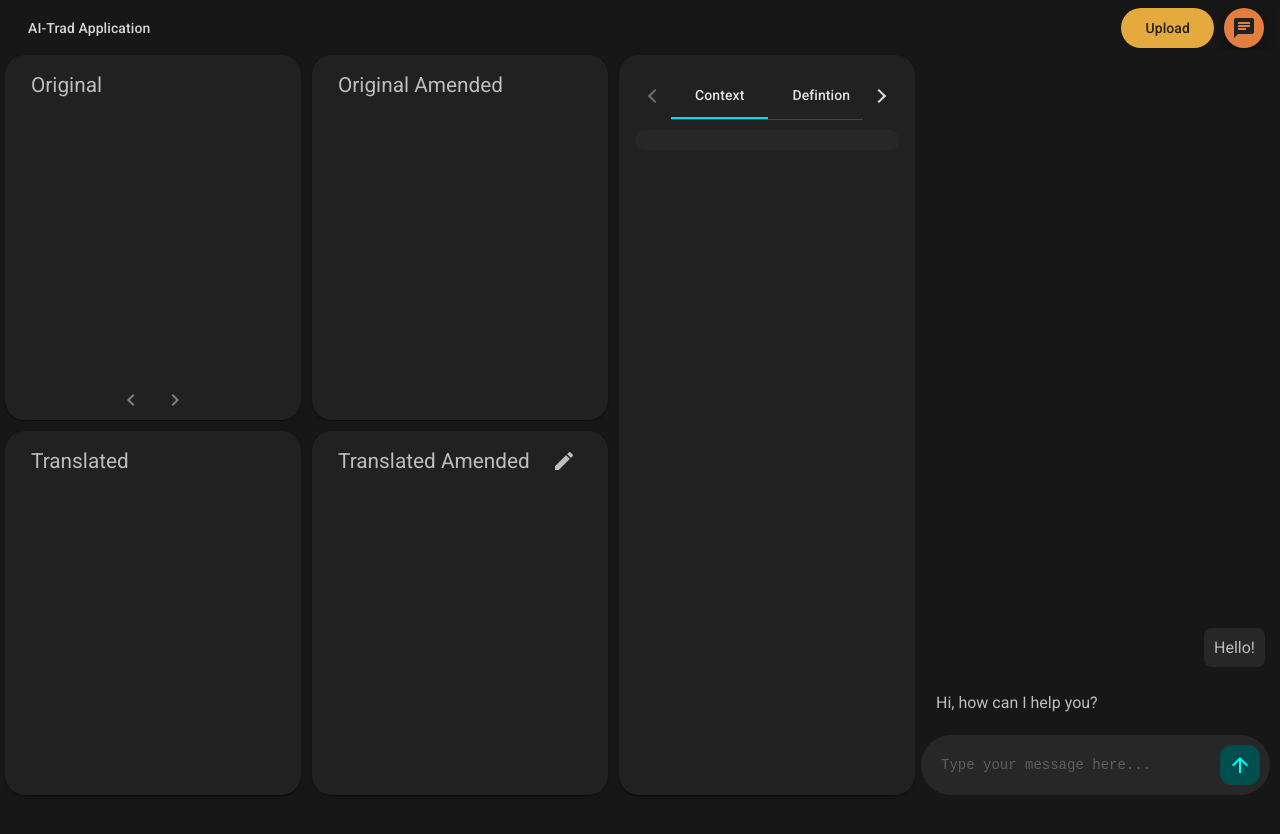
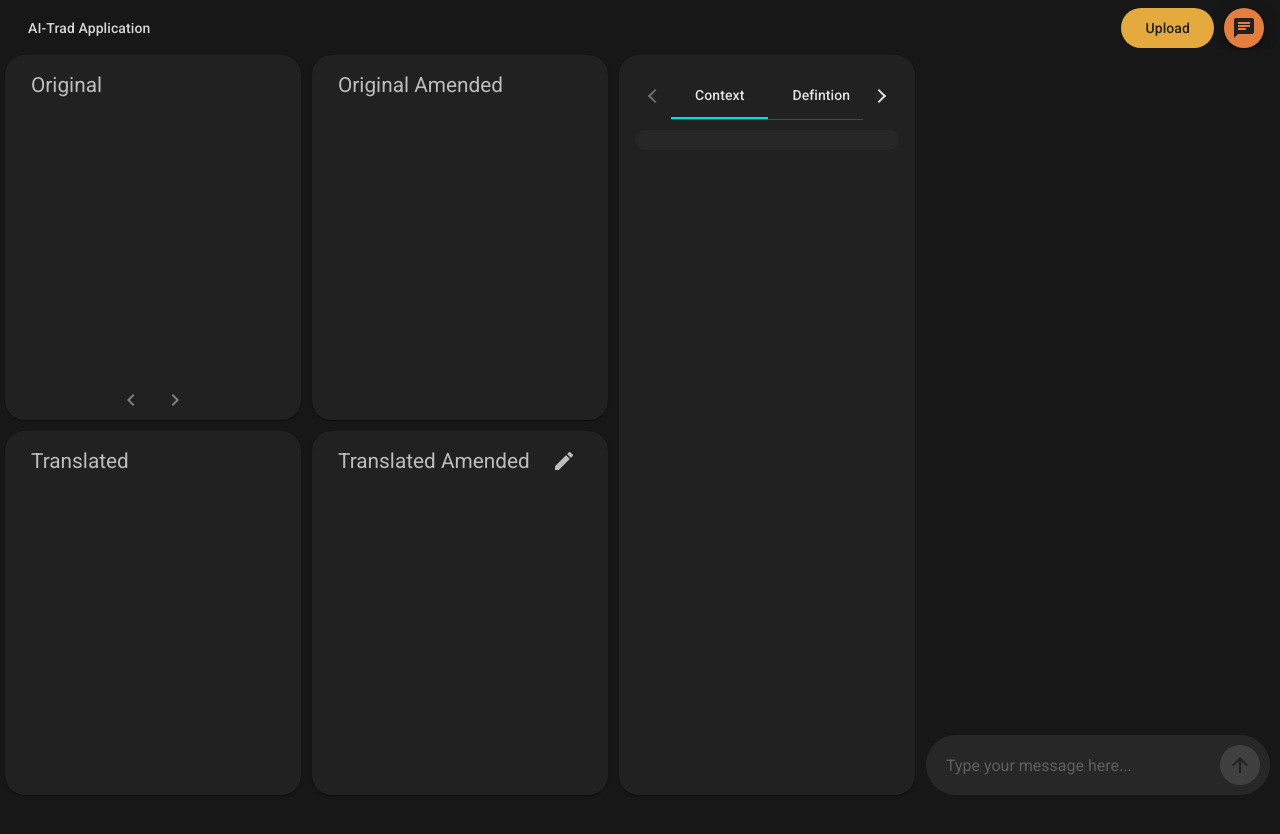
Before and after one commit to Gambarenerd/Mockup-Front, an Angular app: page / in a window 1280 px wide. Both pictures are taken after a click on the button "chat". Shown: the top 834 px of the page. Built offline with nearby package versions, Linux system fonts and the light colour scheme.

Commit message:
chat: implementing chat

```diff
--- /dev/null
+++ b/src/app/chat/chat.component.css
@@ -0,0 +1,92 @@
+.chat-container {
+    display: flex;
+    flex-direction: column;
+    height: 100%;
+    padding: 0px 5px 0px 10px;
+  }
+
+  .chat-messages-container::-webkit-scrollbar {
+    width: 10px;
+   }
+
+   .chat-messages-container::-webkit-scrollbar-track {
+    background: transparent;
+   }
+
+   .chat-messages-container::-webkit-scrollbar-thumb {
+    background: #7c7c7c;
+    border-radius: 4px;
+   }
+
+   .chat-messages-container::-webkit-scrollbar-thumb:hover {
+    background: #555;
+   }
+
+  .chat-messages-container {
+    display: flex;
+    flex-direction: column;
+    padding: 5px;
+    overflow-y: auto;
+    border-radius: 8px;
+    margin-top: auto;
+  }
+
+  .chat-message {
+    margin: 8px 0;
+    padding: 10px;
+    border-radius: 8px;
+    word-wrap: break-word;
+  }
+
+  .chat-message.user {
+    background-color: #272727;
+    color: #bdbdbd;
+    align-self: flex-end;
+    border-radius: 20px;
+    max-width: 70%;
+  }
+
+  .chat-message.assistant {
+    color: #bdbdbd;
+    align-self: flex-start;
+    width: 90%;
+  }
+
+  .chat-input {
+    flex: 1;
+    resize: none;
+    padding: 10px;
+    border: none;
+    outline: none;
+    resize: none;
+    background-color: #272727;
+    color: #bdbdbd;
+    font-family: inherit !important;
+    font-size: 16px;
+  }
+
+  .chat-input-container {
+    display: flex;
+    align-items: center;
+    padding: 10px;
+    background-color: #272727;
+    border-radius: 30px;
+  }
+
+  .chat-input::placeholder {
+    color: #5f5f5f;;
+  }
+
+  .send-button {
+    margin-left: 10px;
+    background-color: #414040;
+    color: #212121;
+    border: none;
+    box-shadow: none !important;
+    width: 40px;
+    height: 40px;
+    display: flex;
+    justify-content: center;
+    align-items: center;
+    border-radius: 50%;
+  }
--- /dev/null
+++ b/src/app/chat/chat.component.html
@@ -0,0 +1,29 @@
+<div class="chat-container">
+    <!-- Contenitore dei messaggi -->
+    <div class="chat-messages-container" #chatMessagesContainer>
+      <div
+        *ngFor="let message of messages"
+        [ngClass]="{
+          'chat-message': true,
+          'user': message.sender === 'user',
+          'assistant': message.sender === 'assistant'
+        }"
+      >
+        {{ message.text }}
+      </div>
+    </div>
+
+    <!-- Area di input per l'utente -->
+    <div class="chat-input-container">
+      <textarea
+        class="chat-input"
+        rows="1"
+        placeholder="Type your message here..."
+        [(ngModel)]="userMessage"
+        (keydown.enter)="handleKeydown($event)"
+      ></textarea>
+      <button mat-mini-fab class="send-button" (click)="sendMessage()">
+        <mat-icon>arrow_upward</mat-icon>
+      </button>
+    </div>
+  </div>
--- /dev/null
+++ b/src/app/chat/chat.component.ts
@@ -0,0 +1,81 @@
+import { Component, ElementRef, ViewChild } from '@angular/core';
+import { HttpClient } from '@angular/common/http';
+import { ViewEncapsulation } from '@angular/core';
+import { CommonModule } from '@angular/common'; // Per NgFor e ngClass
+import { FormsModule } from '@angular/forms'; // Per ngModel
+import { MatIconModule } from '@angular/material/icon'; // Per mat-icon
+import { MatButtonModule } from '@angular/material/button';
+
+
+@Component({
+  selector: 'app-chat',
+  standalone: true,
+  templateUrl: './chat.component.html',
+  styleUrls: ['./chat.component.css'],
+  encapsulation: ViewEncapsulation.None,
+  imports: [
+    CommonModule,
+    FormsModule,
+    MatIconModule,
+    MatButtonModule,
+  ],
+})
+export class ChatComponent {
+  userMessage: string = '';
+  messages: { text: string; sender: 'user' | 'assistant' }[] = [];
+
+  @ViewChild('chatMessagesContainer') chatMessagesContainer!: ElementRef;
+
+  baseUrl: string = 'http://127.0.0.1:8000';
+
+  constructor(private http: HttpClient) {}
+
+  handleKeydown(event: Event): void {
+    const keyboardEvent = event as KeyboardEvent;
+    if (keyboardEvent.key === 'Enter') {
+      if (!keyboardEvent.shiftKey) {
+        event.preventDefault();
+        this.sendMessage();
+      }
+    }
+  }
+
+  sendMessage(): void {
+    if (this.userMessage.trim()) {
+      this.messages.push({ text: this.userMessage, sender: 'user' });
+
+      this.scrollToBottom();
+
+      const backendUrl = `${this.baseUrl}/query`;
+      const payload = { query: this.userMessage };
+
+      this.http.post<any>(backendUrl, payload).subscribe(
+        (response) => {
+          this.messages.push({ text: response.results, sender: 'assistant' });
+
+          this.scrollToBottom();
+        },
+        (error) => {
+          console.error('Errore durante la chiamata REST:', error);
+          this.messages.push({
+            text: 'Error: Unable to process your request at the moment.',
+            sender: 'assistant',
+          });
+
+          this.scrollToBottom();
+        }
+      );
+
+      this.userMessage = '';
+    }
+  }
+
+  scrollToBottom(): void {
+    setTimeout(() => {
+      if (this.chatMessagesContainer) {
+        this.chatMessagesContainer.nativeElement.scrollTop =
+          this.chatMessagesContainer.nativeElement.scrollHeight;
+      }
+    }, 0);
+  }
+}
--- a/src/app/translation/translation.component.css
+++ b/src/app/translation/translation.component.css
@@ -260,69 +260,3 @@ mat-grid-tile {
   height: 100%;
   padding: 0px 5px 0px 5px;
 }
-
-.chat-messages-container {
-  display: flex;
-  flex-direction: column;
-  padding: 5px;
-  overflow-y: auto;
-  border-radius: 8px;
-  margin-top: auto;
-}
-
-.chat-message {
-  margin: 8px 0;
-  padding: 10px;
-  border-radius: 8px;
-  max-width: 70%;
-}
-
-.chat-message.user {
-  background-color: #272727;
-  color: #bdbdbd;
-  align-self: flex-end;
-  text-align: right; /* Allinea il testo a destra */
-}
-
-.chat-message.assistant {
-  color: #bdbdbd;
-  align-self: flex-start;
-  text-align: left;
-}
-
-.chat-input-container {
-  display: flex;
-  align-items: center;
-  padding: 10px;
-  background-color: #272727;
-  border-radius: 30px;
-}
-
-.chat-input {
-  flex: 1;
-  resize: none;
-  padding: 10px;
-  border: none;
-  outline: none;
-  background-color: #272727;
-  color: #bdbdbd;
-  font-size: 14px;
-}
-
-.chat-input::placeholder {
-  color: #5f5f5f;;
-}
-
-.send-button {
-  margin-left: 10px;
-  background-color: #414040;
-  color: #212121;
-  border: none;
-  box-shadow: none !important;
-  width: 40px;
-  height: 40px;
-  display: flex;
-  justify-content: center;
-  align-items: center;
-  border-radius: 50%;
-}
--- a/src/app/translation/translation.component.html
+++ b/src/app/translation/translation.component.html
@@ -50,23 +50,7 @@
   </mat-sidenav>
 
   <mat-sidenav #rightSidenav mode="side" position="end" [(opened)]="isSidenavRightOpen" class="sidenav-right">
-    <div class="sidenav-chat">
-      <!-- Area per i messaggi della chat -->
-      <div class="chat-messages-container">
-        <!-- Esempi di messaggi (sostituisci con dati dinamici in seguito) -->
-        <div class="chat-message user">Hello!</div>
-        <div class="chat-message assistant">Hi, how can I help you?</div>
-      </div>
-
-      <!-- Area di input -->
-      <div class="chat-input-container">
-        <textarea class="chat-input" rows="1" placeholder="Type your message here..." [(ngModel)]="userMessage"
-          (keydown.enter)="sendMessage()"></textarea>
-        <button mat-mini-fab class="send-button" (click)="sendMessage()">
-          <mat-icon>arrow_upward</mat-icon>
-        </button>
-      </div>
-    </div>
+    <app-chat></app-chat>
   </mat-sidenav>
 
   <mat-sidenav-content>
--- a/src/app/translation/translation.component.ts
+++ b/src/app/translation/translation.component.ts
@@ -13,13 +13,13 @@ import { MatIconModule } from '@angular/material/icon';
 import { MatProgressSpinnerModule } from '@angular/material/progress-spinner';
 import { MatSidenavModule } from '@angular/material/sidenav';
 import { MatSelectModule } from '@angular/material/select';
-
+import { ChatComponent } from '../chat/chat.component';
 
 @Component({
   selector: 'app-translation',
   standalone: true,
   imports: [MatCardModule, FormsModule, CommonModule, MatGridListModule, MatButtonModule, MatInputModule,
-    MatToolbar, MatTabGroup, MatTab, MatIconModule, MatProgressSpinnerModule, MatSidenavModule, MatSelectModule],
+    MatToolbar, MatTabGroup, MatTab, MatIconModule, MatProgressSpinnerModule, MatSidenavModule, MatSelectModule, ChatComponent],
   templateUrl: './translation.component.html',
   styleUrls: ['./translation.component.css'],
   encapsulation: ViewEncapsulation.None
@@ -224,20 +224,4 @@ export class TranslationComponent {
   trackByIndex(index: number, item: string): number {
     return index;
   }
-
-  sendMessage(): void {
-    if (this.userMessage.trim()) {
-      this.messages.push({ text: this.userMessage, sender: 'user' });
-      this.userMessage = '';
-
-      this.fakeAssistantResponse();
-    }
-  }
-
-  fakeAssistantResponse(): void {
-    setTimeout(() => {
-      this.messages.push({ text: 'This is a placeholder response from the assistant.', sender: 'assistant' });
-    }, 1000); // Simula un ritardo nella risposta
-  }
-
 }
```
Also changed, not shown: 1 other file (tests, documents, lock files or other folders).
